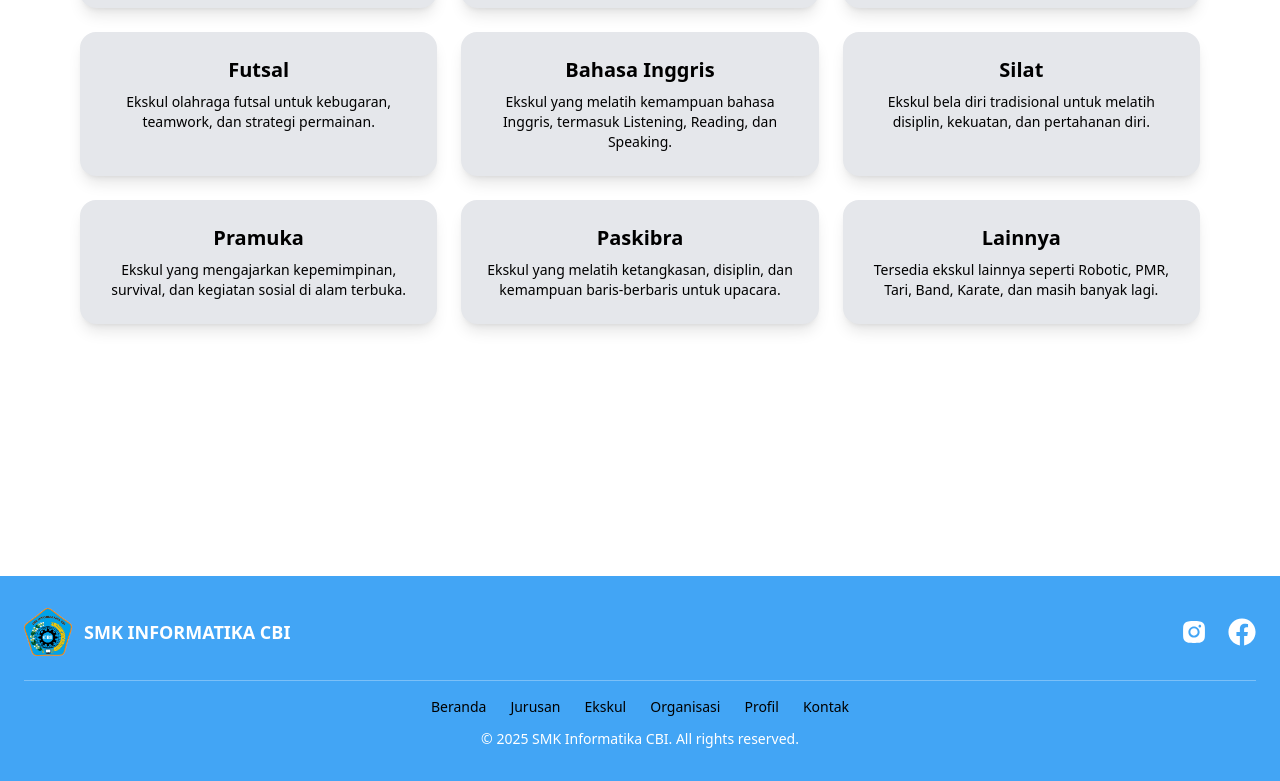
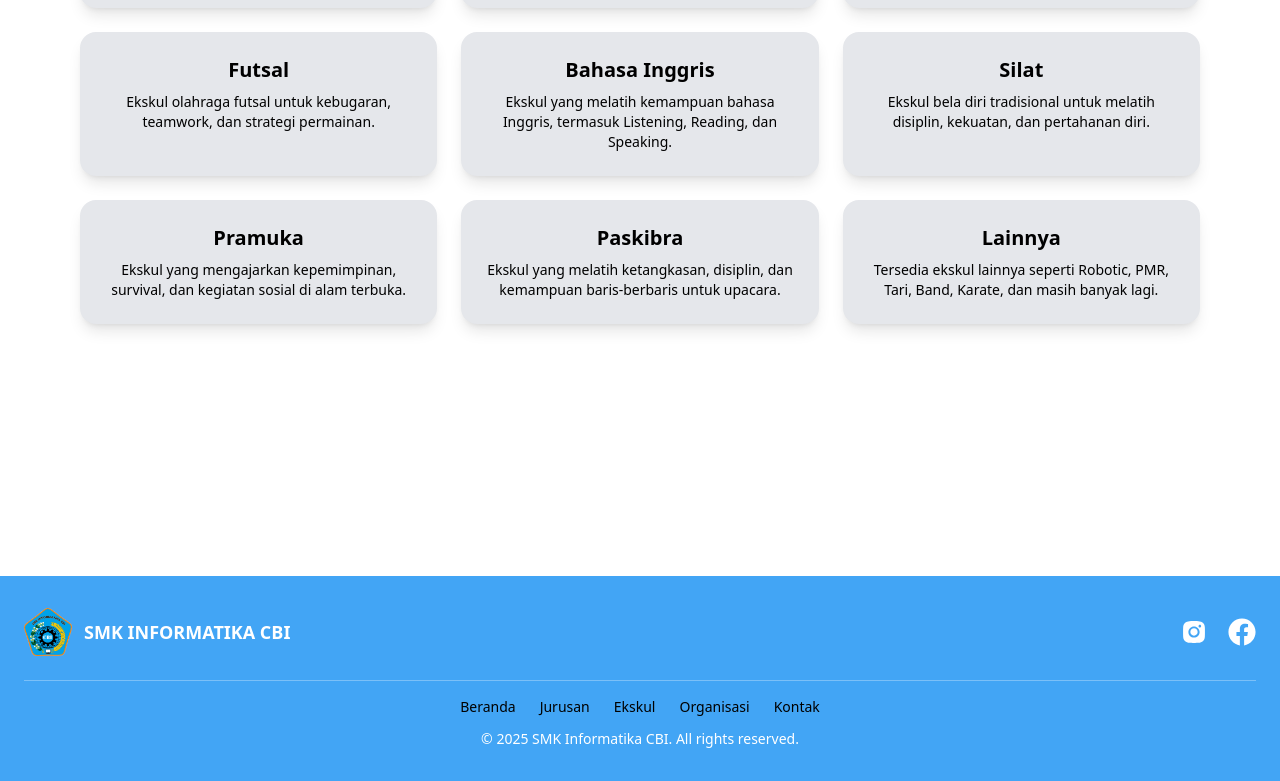
Before and after one commit to Andi-51/Siako-Remake, a React (Vite) app: page /ekskul in a window 1280 px wide. Shown: the part 320-1101 px from the top of the page. Built offline with nearby package versions, Linux system fonts and the light colour scheme.

Commit message:
final final commit

```diff
--- a/src/component/Footer.jsx
+++ b/src/component/Footer.jsx
@@ -38,11 +38,8 @@ const Footer = () => {
             <Link to="/jurusan" className="hover:underline">Jurusan</Link>
             <Link to="/ekskul" className="hover:underline">Ekskul</Link>
             <Link to="/organisasi" className="hover:underline">Organisasi</Link>
-            <Link to="/profile" className="hover:underline">Profil</Link>
             <Link to="/kontak" className="hover:underline">Kontak</Link>
           </div>
-
-          {/* Copyright */}
           <div className="text-center text-white">
             © {new Date().getFullYear()} SMK Informatika CBI. All rights reserved.
           </div>
--- a/src/component/Header.jsx
+++ b/src/component/Header.jsx
@@ -18,8 +18,6 @@ const Header = () => {
         <img src={Logo} alt="logo" className="w-12 h-12 object-contain mr-2" />
         SMK CBI
       </h1>
-
-      {/* Desktop Menu */}
       <ul className="hidden md:flex font-semibold text-black">
   <li className="px-4">
     <Link to="/">Beranda</Link>
@@ -42,8 +40,6 @@ const Header = () => {
       <div onClick={handleNav} className="block md:hidden cursor-pointer">
         {!nav ? <AiOutlineClose size={25} /> : <AiOutlineMenu size={25} />}
       </div>
-
-      {/* Mobile Menu */}
       <div
         className={`fixed top-0 left-0 w-[80%] h-full z-50 border-r border-gray-900 bg-[#42A5F5] transition-transform duration-500 ${
           nav ? "-translate-x-full" : "translate-x-0"
--- a/src/pages/Ekskul.jsx
+++ b/src/pages/Ekskul.jsx
@@ -42,13 +42,10 @@ const Ekskul = () => {
 
   return (
     <div className="bg-white min-h-screen flex flex-col">
-      {/* Konten utama */}
       <div className="flex-1 mx-auto w-full max-w-6xl px-4 py-10">
         <h1 className="text-lg md:text-xl text-center font-semibold">
           Ekstrakurikuler SMK Informatika CBI
         </h1>
-
-        {/* Grid Layout */}
         <div className="grid grid-cols-1 sm:grid-cols-2 md:grid-cols-3 gap-6 mt-10">
           {ekskulList.map((ekskul, index) => (
             <div
--- a/src/pages/Jurusan.jsx
+++ b/src/pages/Jurusan.jsx
@@ -4,7 +4,6 @@ import { FaPalette, FaLaptopCode } from "react-icons/fa";
 const Jurusan = () => {
   return (
     <div className="bg-white h-fit flex items-center justify-center">
-      {/* Konten utama */}
       <div className="w-full max-w-6xl px-4 py-10">
         <h1 className="text-lg md:text-xl text-center font-semibold">
           Kami menyediakan 2 jurusan yaitu PPLG (Pemrograman Perangkat Lunak dan
@@ -12,7 +11,6 @@ const Jurusan = () => {
         </h1>
 
         <div className="mt-10 flex flex-col md:flex-row md:space-x-6 space-y-6 md:space-y-0">
-          {/* Card PPLG */}
           <div className="flex-1 flex flex-col items-center text-center bg-gray-200 p-6 rounded-2xl shadow-lg">
             <FaLaptopCode className="text-black w-14 h-14 mb-4" />
             <h3 className="text-xl font-semibold mb-2 text-black">
```
